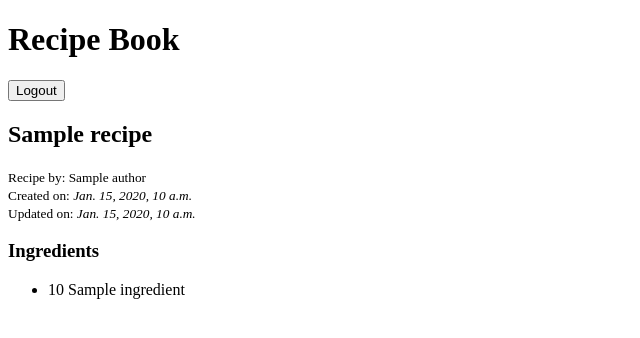
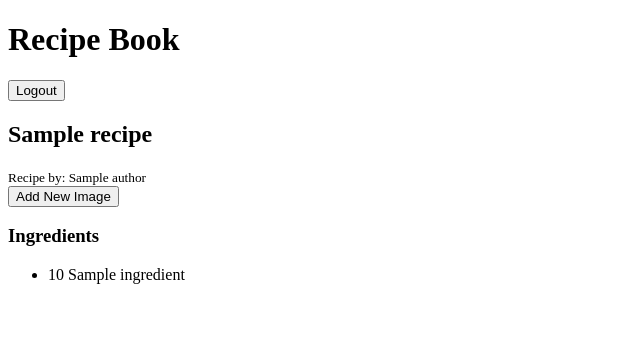
Before and after one commit to dptkdl/recipebook-lalimarmo-julieannxyrene, a Django app: template recipebook/ledger/templates/recipe.html in a window 1280 px wide. Shown: the top 338 px of the page, without its empty margins (0-640 px from the left). Run offline with Django 5.2, Linux system fonts and the light colour scheme; the template is opened without the code that fills it: most values are stand-ins (such as "Sample title", 1, 10 or a date in 2020).

Commit message:
modified recipe.html

```diff
--- a/recipebook/ledger/templates/recipe.html
+++ b/recipebook/ledger/templates/recipe.html
@@ -1,12 +1,12 @@
 {% extends 'base.html' %}
 {% load static %}
 
-{% block title %}Recipe List{% endblock %}
+{% block title %}Recipe Detail{% endblock %}
 {% block content %}
     <h2>{{ recipe.name }}</h2>
-    <small>Recipe by: {{recipe.author.name}}</small><br/>
-    <small>Created on: <i>{{recipe.created_on}}</i></small><br/>
-    <small>Updated on: <i>{{recipe.updated_on}}</i></small>
+    <small>Recipe by: {{recipe.author.name}}</small>
+    <br>
+    <a href="{{recipe.get_absolute_url}}add_image"><button>Add New Image</button></a>
     <h3>Ingredients</h3>
     {% for ingredient in recipe.ingredients.all %}
     <ul>
@@ -14,4 +14,10 @@
     </ul>
     {% endfor %}
 
+    {% for image in images %}
+    {% if image.recipe.name == recipe.name %}
+        <img src="{{ image.image.url }}" alt="{{ image.description }}">
+        <br>
+    {% endif %}
+    {% endfor %}
 {% endblock %}
```
